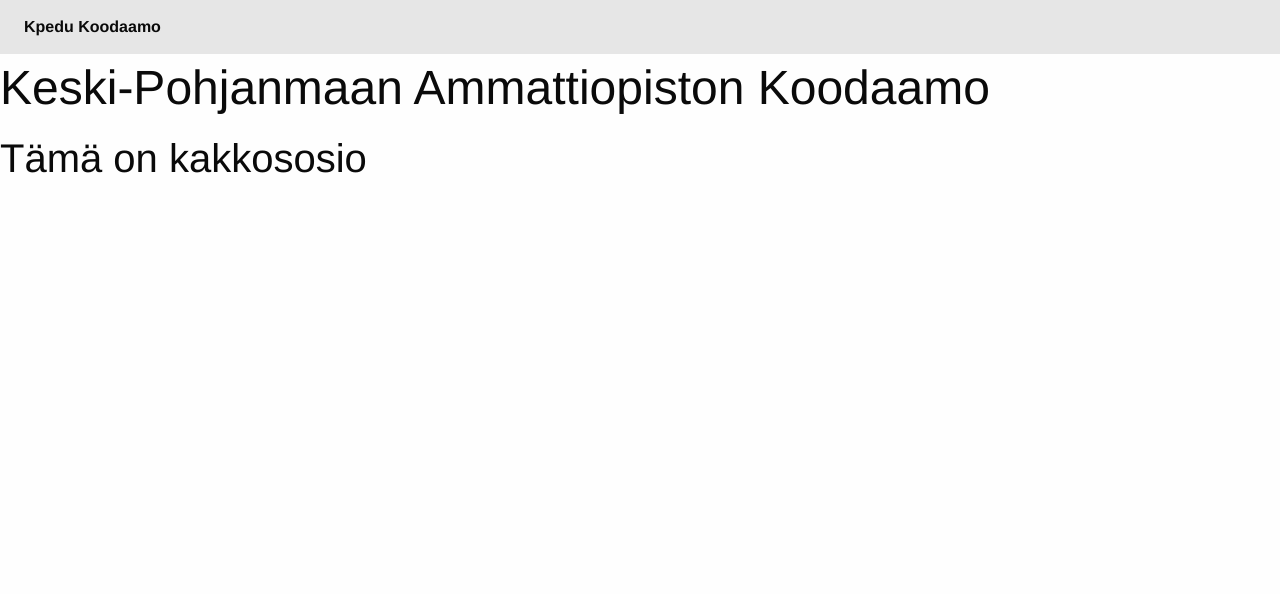
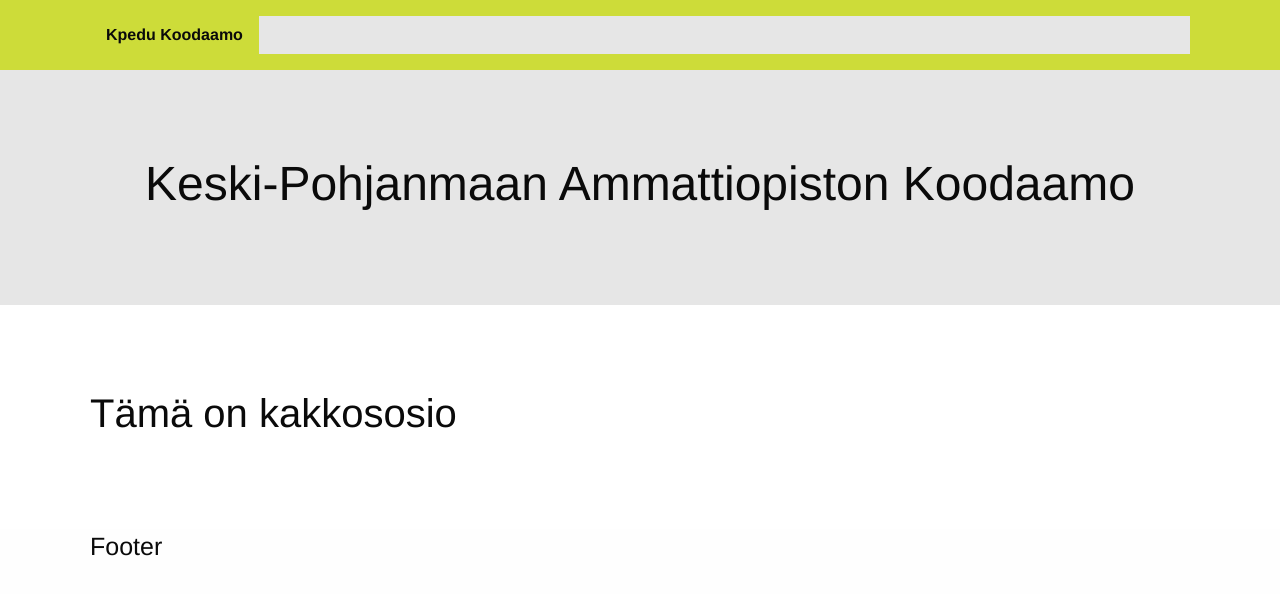
Before and after one commit to MiiaHuvila/Koodaamo, a plain HTML site: page index.html in a window 1280 px wide. Drawn offline with nearby package versions, Linux system fonts and the light colour scheme.

Commit message:
viimeisin versio

```diff
--- a/index.html
+++ b/index.html
@@ -5,36 +5,42 @@
 <meta http-equiv="x-ua-compatible" content="ie=edge">
 <meta name="viewport" content="width=device-width, initial-scale=1.0" />
 <title>Kpedu Koodaamo</title>
-<link rel="stylesheet" href="https://cdn.jsdelivr.net/foundation/6.2.4/foundation.min.css" />
+<link rel="stylesheet" href="node_modules/foundation-sites/dist/foundation.min.css" />
+<link rel="stylesheet" href="tyylit.css" />
 </head>
 <body>
 <!-- Värimaailma lime & deep orange -->
 <!-- Navipalkki pöytäkone  -->
 <div class="top-bar nav-desktop">
+<div class="wrap">
   <div class="top-bar-left">
     <ul class="dropdown menu dropdown-desktop" data-dropdown-menu>
      <li class="menu-text">Kpedu Koodaamo</li>
     </ul>
   </div>
-  <div class="top-bar-right">
-    <ul class="menu">
-    </ul>
-  </div>
+</div>
 </div>
 <!-- Main osio  -->
-<div class="main">
+<div class="main grey">
+<div class="wrap">
 <h1>Keski-Pohjanmaan Ammattiopiston Koodaamo</h1>
+</div>
 </div>
 <!-- Secondary osio -->
 <div class="secondary">
+<div class="wrap">
 <h2>Tämä on kakkososio</h2>
+</div>
 </div>
 <!-- Footer -->
 <div class="footer">
+<div class="wrap">
+<h4>Footer</h4>
 </div>
-<script src="js/vendor/jquery.min.js"></script>
-<script src="js/vendor/what-input.min.js"></script>
-<script src="https://cdn.jsdelivr.net/foundation/6.2.4/foundation.min.js"></script>
+</div>
+<script src="node_modules/jquery/dist/jquery.min.js"></script>
+<script src="node_modules/foundation-sites/node_modules/what-input/what-input.min.js"></script>
+<script src="node_modules/foundation-sites/dist/foundation.min.js"></script>
 <script>
 	$(document).foundation();
 </script>
--- /dev/null
+++ b/tyylit.scss
@@ -0,0 +1,60 @@
+$primary-color: #CDDC39;
+$grey: #e6e6e6;
+/* ****************************************
+    NAV - DESKTOP
+**************************************** */
+.nav-desktop{
+    height: 70px;
+    background: $primary-color;
+    padding-top: 0px;
+    padding-bottom: 0px;
+}
+.nav-desktop li{
+    background: $primary-color;
+    line-height: 70px;
+    padding-top: 0px;
+    padding-bottom: 0px;
+}
+.nav-desktop a{
+    color: white;
+}
+.menu-text{
+    color: white;
+}
+/* ****************************************
+    WRAP - STYLE
+**************************************** */
+.wrap{
+    width: 90%;
+    max-width: 1100px;
+    margin: 0 auto;
+}
+/* ****************************************
+    MAIN - SECTION
+**************************************** */
+.main{
+    padding: 80px 0px;
+    background: white;
+}
+.main h1{
+    text-align: center;
+}
+/* ****************************************
+    SECONDARY - SECTION
+**************************************** */
+.secondary{
+    padding: 80px 0px;
+    background: white;
+}
+.right{
+    text-align: right;
+}
+/* ****************************************
+    GREY - SECTION
+**************************************** */
+.grey{
+    background: $grey;
+}
+.grey hr{
+    border-color: white;
+}
```
Also changed, not shown: tyylit.css.
